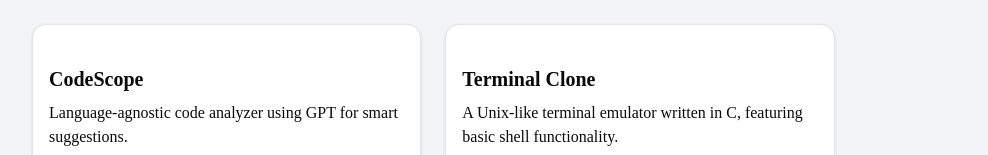
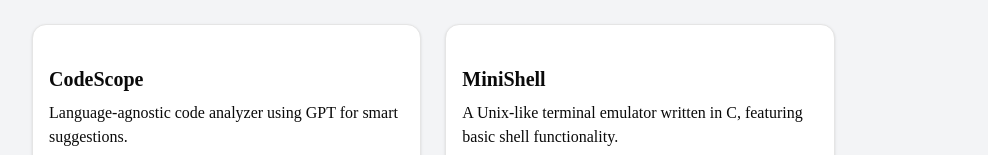
Before and after one commit to Badams1/Portfolio, a Next.js app: page / in a window 1280 px wide. Shown: the part 224-379 px from the top of the page, without its empty margins (0-988 px from the left). Built offline with nearby package versions, Linux system fonts and the light colour scheme.

Commit message:
Rebrand Terminal Clone to MiniShell throughout the project

```diff
--- a/app/layout.tsx
+++ b/app/layout.tsx
@@ -3,8 +3,8 @@
 import "./globals.css";
 
 export const metadata: Metadata = {
-  title: "Create Next App",
-  description: "Generated by create next app",
+  title: "Ben Adams - Portfolio",
+  description: "Software Developer & CS Student - Portfolio featuring MiniShell and other projects",
 };
 
 export default function RootLayout({
--- a/app/page.tsx
+++ b/app/page.tsx
@@ -30,7 +30,7 @@
 
           <Card>
             <CardContent className="p-4">
-              <h3 className="text-xl font-semibold mb-2">Terminal Clone</h3>
+              <h3 className="text-xl font-semibold mb-2">MiniShell</h3>
               <p className="mb-2">A Unix-like terminal emulator written in C, featuring basic shell functionality.</p>
               <div className="flex gap-2">
                 <Button variant="outline" asChild>
--- a/app/terminal/wasm.tsx
+++ b/app/terminal/wasm.tsx
@@ -13,7 +13,7 @@
   className?: string;
 }
 
-const WELCOME_MESSAGE = `\x1b[32mWelcome to the Terminal Clone!
+const WELCOME_MESSAGE = `\x1b[32mWelcome to MiniShell!
 
 This is a web-based terminal emulator that simulates basic Unix commands.
 Try these commands:
```
